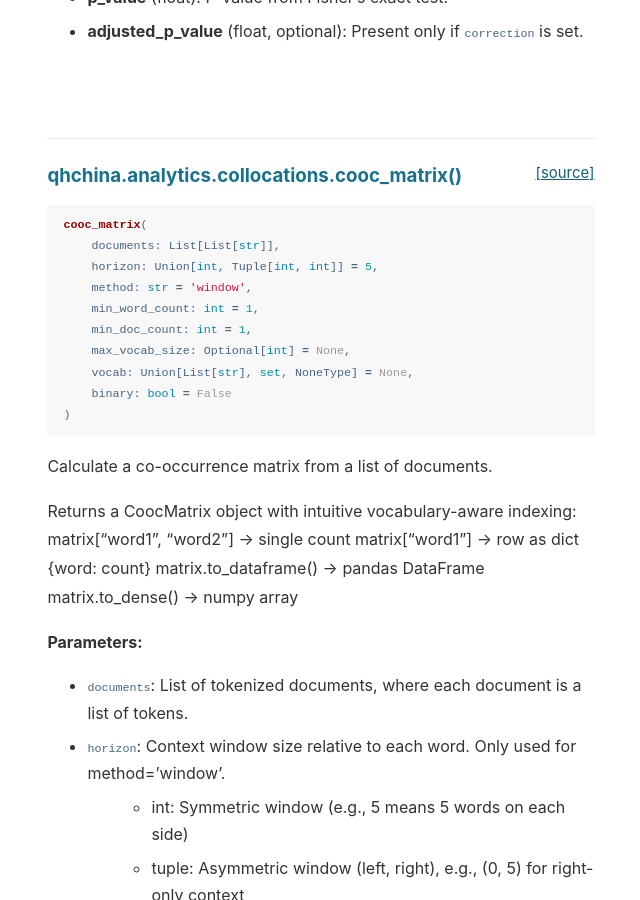
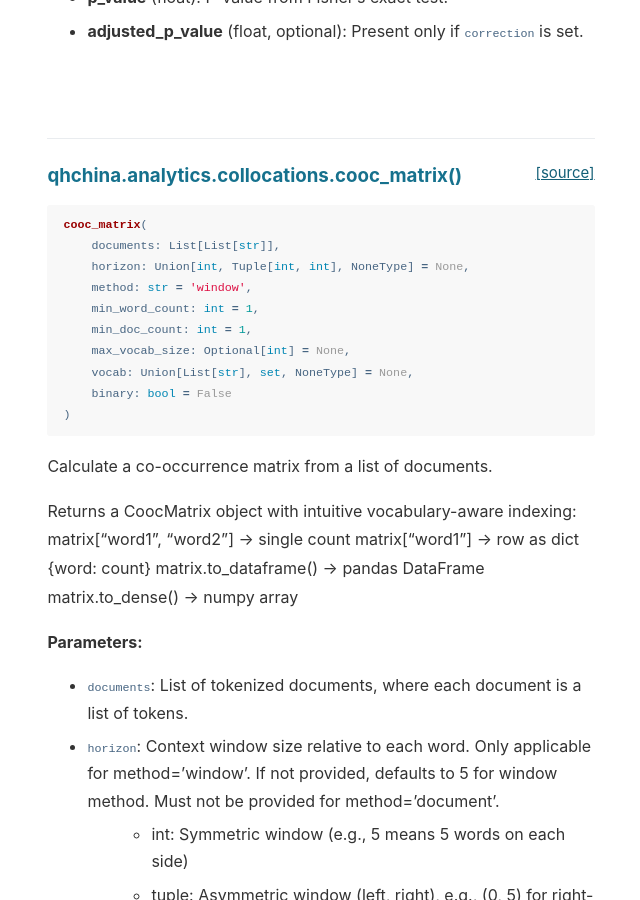
Before and after one commit to mcjkurz/qhchina-web, a Jekyll site: the page built from docs/collocations/index.md, in a window 1280 px wide and 900 px high, scrolled down 5839 px. Shown: the whole window, without its empty margins (455-1095 px from the left). Built offline with Jekyll 4.4.1, drawn with Linux system fonts in a browser that asks for light colours.

Commit message:
Update API docs

````diff
--- a/docs/collocations/index.md
+++ b/docs/collocations/index.md
@@ -224,7 +224,7 @@ Find collocates for target words within a corpus of sentences.
 ```python
 cooc_matrix(
     documents: List[List[str]],
-    horizon: Union[int, Tuple[int, int]] = 5,
+    horizon: Union[int, Tuple[int, int], NoneType] = None,
     method: str = 'window',
     min_word_count: int = 1,
     min_doc_count: int = 1,
@@ -244,7 +244,9 @@ Returns a CoocMatrix object with intuitive vocabulary-aware indexing:
 
 **Parameters:**
 - `documents`: List of tokenized documents, where each document is a list of tokens.
-- `horizon`: Context window size relative to each word. Only used for method='window'.
+- `horizon`: Context window size relative to each word. Only applicable for method='window'.
+  If not provided, defaults to 5 for window method. Must not be provided for
+  method='document'.
   - int: Symmetric window (e.g., 5 means 5 words on each side)
   - tuple: Asymmetric window (left, right), e.g., (0, 5) for right-only context
 - `method`: Method for calculating co-occurrences:
@@ -280,7 +282,7 @@ Returns a CoocMatrix object with intuitive vocabulary-aware indexing:
 
 <br>
 
-<h3 id="plot_collocates">qhchina.analytics.collocations.plot_collocates() <a href="https://github.com/mcjkurz/qhchina/blob/main/qhchina/analytics/collocations.py#L1082" title="View source on GitHub" style="float: right; font-size: 0.8em; font-weight: normal;">[source]</a></h3>
+<h3 id="plot_collocates">qhchina.analytics.collocations.plot_collocates() <a href="https://github.com/mcjkurz/qhchina/blob/main/qhchina/analytics/collocations.py#L1095" title="View source on GitHub" style="float: right; font-size: 0.8em; font-weight: normal;">[source]</a></h3>
 
 ```python
 plot_collocates(
````
